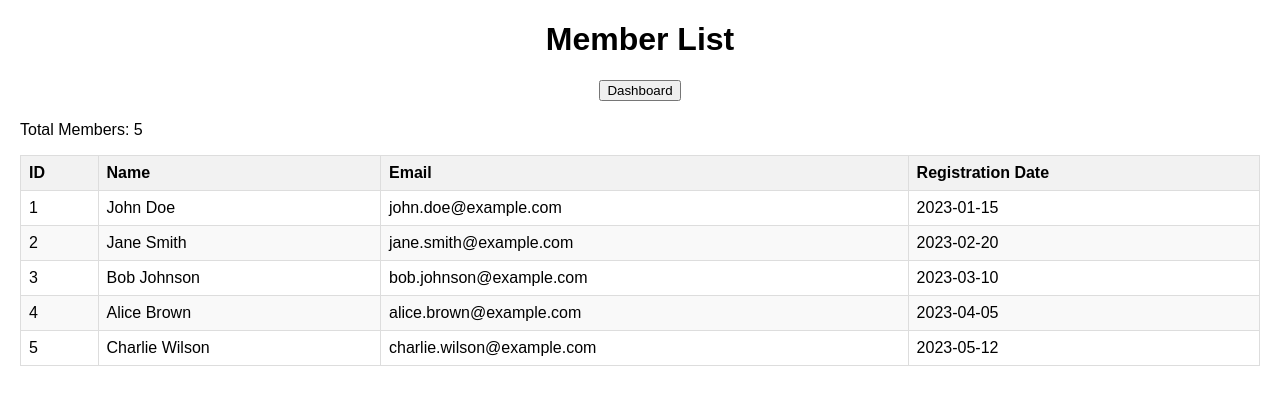
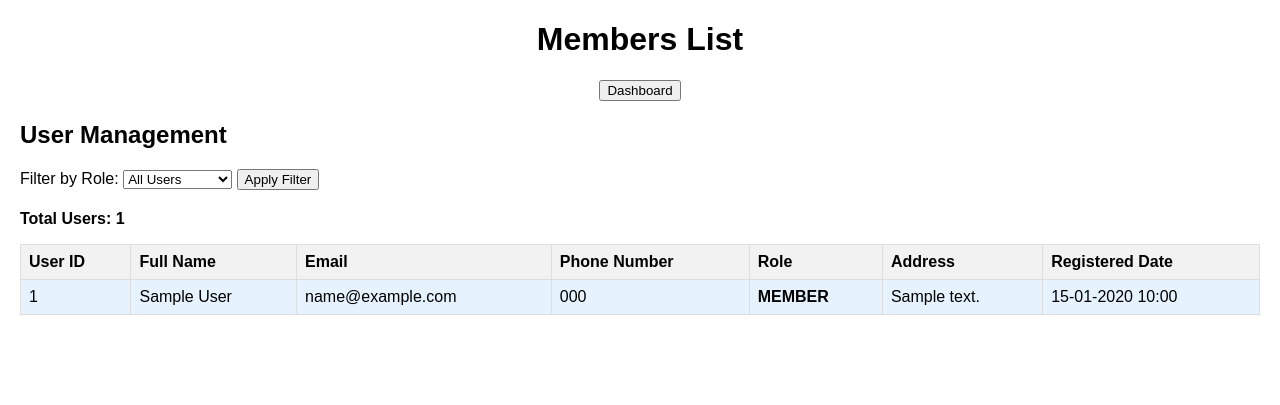
Before and after one commit to MingLH/sarawak_scents, a PHP site: page /admin/members_list.php in a window 1280 px wide. Shown: the top 405 px of the page. Run offline with PHP 8.4, Linux system fonts and the light colour scheme; tables that the repository leaves empty hold one stand-in row (values such as "Sample post").

Commit message:
admin memebr list update

```diff
--- a/admin/members_list.php
+++ b/admin/members_list.php
@@ -1,39 +1,42 @@
 <?php
-// Placeholder member data array (simulates database table)
-//Would be fetched from a database using MySQL
-$members = [
-    [
-        'id' => 1,
-        'name' => 'John Doe',
-        'email' => 'john.doe@example.com',
-        'registration_date' => '2023-01-15'
-    ],
-    [
-        'id' => 2,
-        'name' => 'Jane Smith',
-        'email' => 'jane.smith@example.com',
-        'registration_date' => '2023-02-20'
-    ],
-    [
-        'id' => 3,
-        'name' => 'Bob Johnson',
-        'email' => 'bob.johnson@example.com',
-        'registration_date' => '2023-03-10'
-    ],
-    [
-        'id' => 4,
-        'name' => 'Alice Brown',
-        'email' => 'alice.brown@example.com',
-        'registration_date' => '2023-04-05'
-    ],
-    [
-        'id' => 5,
-        'name' => 'Charlie Wilson',
-        'email' => 'charlie.wilson@example.com',
-        'registration_date' => '2023-05-12'
-    ]
-];
+// Include database connection
+include $_SERVER['DOCUMENT_ROOT'] . '/sarawak_scents/includes/db_connect.php';
 
+// Get filter from GET parameter, default to 'all'
+$roleFilter = $_GET['role'] ?? 'all';
+
+// Function to get filtered users from database
+function getFilteredUsers($conn, $roleFilter) {
+    $query = "SELECT user_id, full_name, email, phone_number, role, address, created_at
+              FROM users";
+
+    // Add role filter if not 'all'
+    if ($roleFilter !== 'all') {
+        $query .= " WHERE role = '" . mysqli_real_escape_string($conn, $roleFilter) . "'";
+    }
+
+    // Order by created date descending (newest first)
+    $query .= " ORDER BY created_at DESC";
+
+    $result = mysqli_query($conn, $query);
+
+    if (!$result) {
+        die("Query failed: " . mysqli_error($conn));
+    }
+
+    $users = [];
+    while ($row = mysqli_fetch_assoc($result)) {
+        $users[] = $row;
+    }
+
+    return $users;
+}
+
+// Get filtered users
+$users = getFilteredUsers($conn, $roleFilter);
+
+// Count total users
+$totalUsers = count($users);
 ?>
 
 <!DOCTYPE html>
@@ -41,7 +44,7 @@ $members = [
 <head>
     <meta charset="UTF-8">
     <meta name="viewport" content="width=device-width, initial-scale=1.0">
-    <title>Member List</title>
+    <title>Members List - Admin Module</title>
     <style>
         body { font-family: Arial, sans-serif; margin: 20px; }
         table { border-collapse: collapse; width: 100%; }
@@ -49,46 +52,77 @@ $members = [
         th { background-color: #f2f2f2; }
         tr:nth-child(even) { background-color: #f9f9f9; }
         tr:hover { background-color: #f5f5f5; }
+        .nav { margin: 20px; text-align: center; }
         .header { margin: 20px; text-align: center; }
-        .nav { margin: 20px; text-align: center; }
+        .role-admin { background-color: #ffe6e6; font-weight: bold; }
+        .role-member { background-color: #e6f3ff; }
+        .filter-form { margin: 20px 0; }
     </style>
 </head>
 <body>
     <div class="header">
-        <h1>Member List</h1>
+        <h1>Members List</h1>
     </div>
 
     <div class="nav">
         <button onclick="window.location.href='dashboard.php'">Dashboard</button>
     </div>
 
-    <!-- Display member count -->
-    <p>Total Members: <?php echo count($members); ?></p>
+    <h2>User Management</h2>
 
-    <!-- Member list table -->
-    <?php if (empty($members)): ?>
-        <p>No members found.</p>
-    <?php else: ?>
+    <!-- Filter form -->
+    <div class="filter-form">
+        <form method="get" action="">
+            <label for="role">Filter by Role:</label>
+            <select name="role" id="role">
+                <option value="all" <?php echo $roleFilter === 'all' ? 'selected' : ''; ?>>All Users</option>
+                <option value="member" <?php echo $roleFilter === 'member' ? 'selected' : ''; ?>>Members Only</option>
+                <option value="admin" <?php echo $roleFilter === 'admin' ? 'selected' : ''; ?>>Admins Only</option>
+            </select>
+            <button type="submit">Apply Filter</button>
+        </form>
+    </div>
+
+    <!-- Display user count -->
+    <p><strong>Total Users: <?php echo $totalUsers; ?></strong></p>
+
+    <!-- Users table -->
     <table>
         <thead>
             <tr>
-                    <th>ID</th>
-                    <th>Name</th>
+                <th>User ID</th>
+                <th>Full Name</th>
                 <th>Email</th>
-                    <th>Registration Date</th>
+                <th>Phone Number</th>
+                <th>Role</th>
+                <th>Address</th>
+                <th>Registered Date</th>
             </tr>
         </thead>
         <tbody>
-                <?php foreach ($members as $member): ?>
+            <?php if (empty($users)): ?>
                 <tr>
-                        <td><?php echo htmlspecialchars($member['id']); ?></td>
-                        <td><?php echo htmlspecialchars($member['name']); ?></td>
-                        <td><?php echo htmlspecialchars($member['email']); ?></td>
-                        <td><?php echo htmlspecialchars($member['registration_date']); ?></td>
+                    <td colspan="7" style="text-align: center;">No users found.</td>
+                </tr>
+            <?php else: ?>
+                <?php foreach ($users as $user): ?>
+                    <tr class="role-<?php echo strtolower($user['role']); ?>">
+                        <td><?php echo htmlspecialchars($user['user_id']); ?></td>
+                        <td><?php echo htmlspecialchars($user['full_name']); ?></td>
+                        <td><?php echo htmlspecialchars($user['email']); ?></td>
+                        <td><?php echo htmlspecialchars($user['phone_number'] ?? 'N/A'); ?></td>
+                        <td><strong><?php echo strtoupper($user['role']); ?></strong></td>
+                        <td><?php echo htmlspecialchars($user['address'] ?? 'N/A'); ?></td>
+                        <td><?php echo date('d-m-Y H:i', strtotime($user['created_at'])); ?></td>
                     </tr>
                 <?php endforeach; ?>
+            <?php endif; ?>
         </tbody>
     </table>
-    <?php endif; ?>
+
+<?php
+// Close database connection
+mysqli_close($conn);
+?>
 </body>
 </html>
```
Lines whose indentation alone changed are shown as unchanged.
